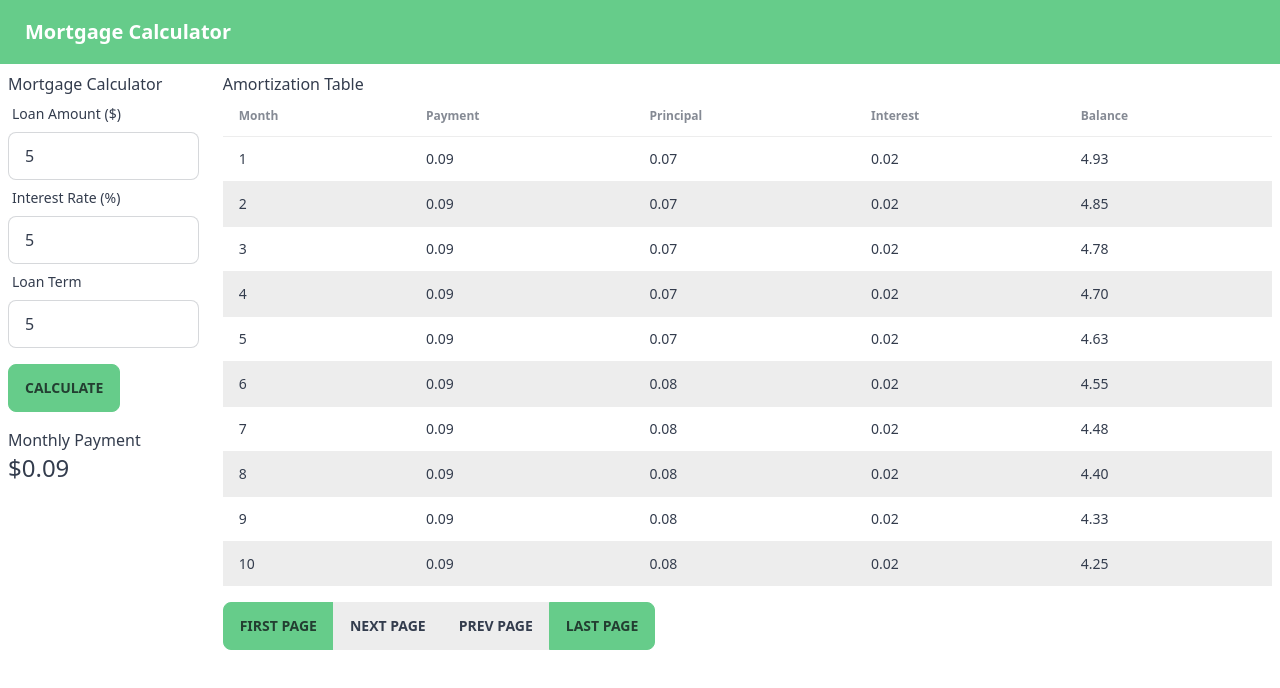
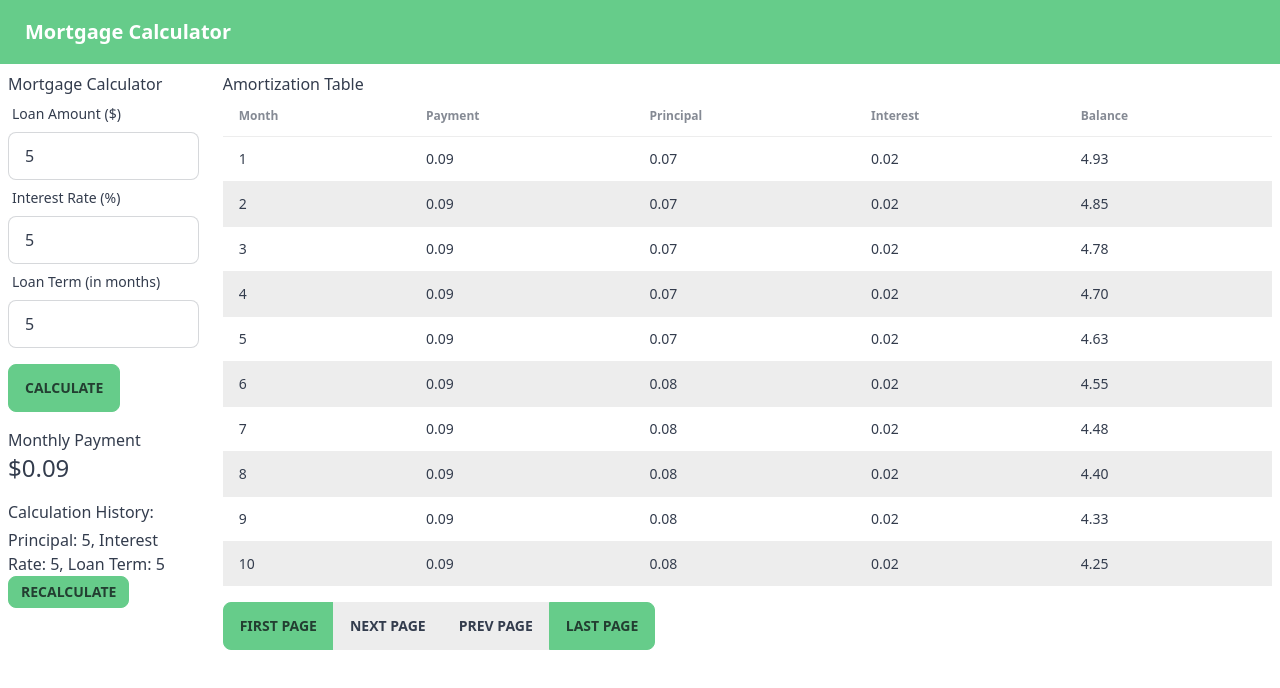
Before and after one commit to vkumar04/mortgage-calculator, a React (Vite) app: page / in a window 1280 px wide. Both pictures are taken after typing "5", "5", "5" into the empty fields and a click on the button "CALCULATE". Shown: the top 688 px of the page. Built offline with nearby package versions, Linux system fonts and the light colour scheme.

Commit message:
made history list into its own component

```diff
--- a/src/components/calculatorForm/CalculatorForm.tsx
+++ b/src/components/calculatorForm/CalculatorForm.tsx
@@ -3,6 +3,7 @@ import { useForm } from "react-hook-form";
 import { MortgageFormData, amortizationData } from "../../types";
 import { calculateSchedule } from "../../util/calculateSchedule";
 import { calculateMonthlyPayment } from "../../util/monthlyPayment";
+import { HistoryList } from "../historyList/HistoryList";
 
 interface CalculatorFormProps {
   setAmortizationData: (amortizationData: amortizationData[]) => void;
@@ -14,12 +15,27 @@ export const CalculatorForm = ({
   const {
     register,
     handleSubmit,
+    setValue,
     formState: { errors },
   } = useForm<MortgageFormData>();
 
   const [payment, setPayment] = useState<number>(0);
+  const [history, setHistory] = useState<MortgageFormData[]>([]);
 
   const onSubmit = (data: MortgageFormData) => {
+    const monthlyPayment = calculateMonthlyPayment(data);
+    const amortizationTable = calculateSchedule(data);
+    setAmortizationData(amortizationTable);
+    setPayment(monthlyPayment);
+    const newHistory = [...history, { ...data, result: monthlyPayment }];
+    setHistory(newHistory);
+    localStorage.setItem("mortgageHistory", JSON.stringify(newHistory));
+  };
+
+  const recalculateMortgage = (data: MortgageFormData) => {
+    setValue("loanAmount", data.loanAmount);
+    setValue("interestRate", data.interestRate);
+    setValue("loanTerm", data.loanTerm);
     const monthlyPayment = calculateMonthlyPayment(data);
     const amortizationTable = calculateSchedule(data);
     setAmortizationData(amortizationTable);
@@ -71,7 +87,7 @@ export const CalculatorForm = ({
         </div>
         <div className="form-control w-full max-w-xs">
           <label className="label">
-            <span className="label-text">Loan Term</span>
+            <span className="label-text">Loan Term (in months)</span>
           </label>
           <input
             className={`input input-bordered w-full max-w-xs ${
@@ -98,6 +114,10 @@ export const CalculatorForm = ({
           <p className="text-2xl">${payment.toFixed(2)}</p>
         </div>
       )}
+      <HistoryList
+        history={history}
+        recalculateMortgage={recalculateMortgage}
+      />
     </div>
   );
 };
--- /dev/null
+++ b/src/components/historyList/HistoryList.tsx
@@ -0,0 +1,35 @@
+import { MortgageFormData } from "../../types";
+
+interface HistoryListProps {
+  history: MortgageFormData[];
+  recalculateMortgage: (data: MortgageFormData) => void;
+}
+
+export const HistoryList = ({
+  history,
+  recalculateMortgage,
+}: HistoryListProps) => {
+  return (
+    <>
+      {history.length > 0 && (
+        <div className="mt-4 flex flex-col">
+          <h2>Calculation History:</h2>
+          <ul className="mt-1 flex flex-col">
+            {history.map((item, index) => (
+              <li key={index}>
+                Principal: {item.loanAmount}, Interest Rate: {item.interestRate}
+                , Loan Term: {item.loanTerm}
+                <button
+                  className="btn btn-primary btn-sm block"
+                  onClick={() => recalculateMortgage(item)}
+                >
+                  Recalculate
+                </button>
+              </li>
+            ))}
+          </ul>
+        </div>
+      )}
+    </>
+  );
+};
```
